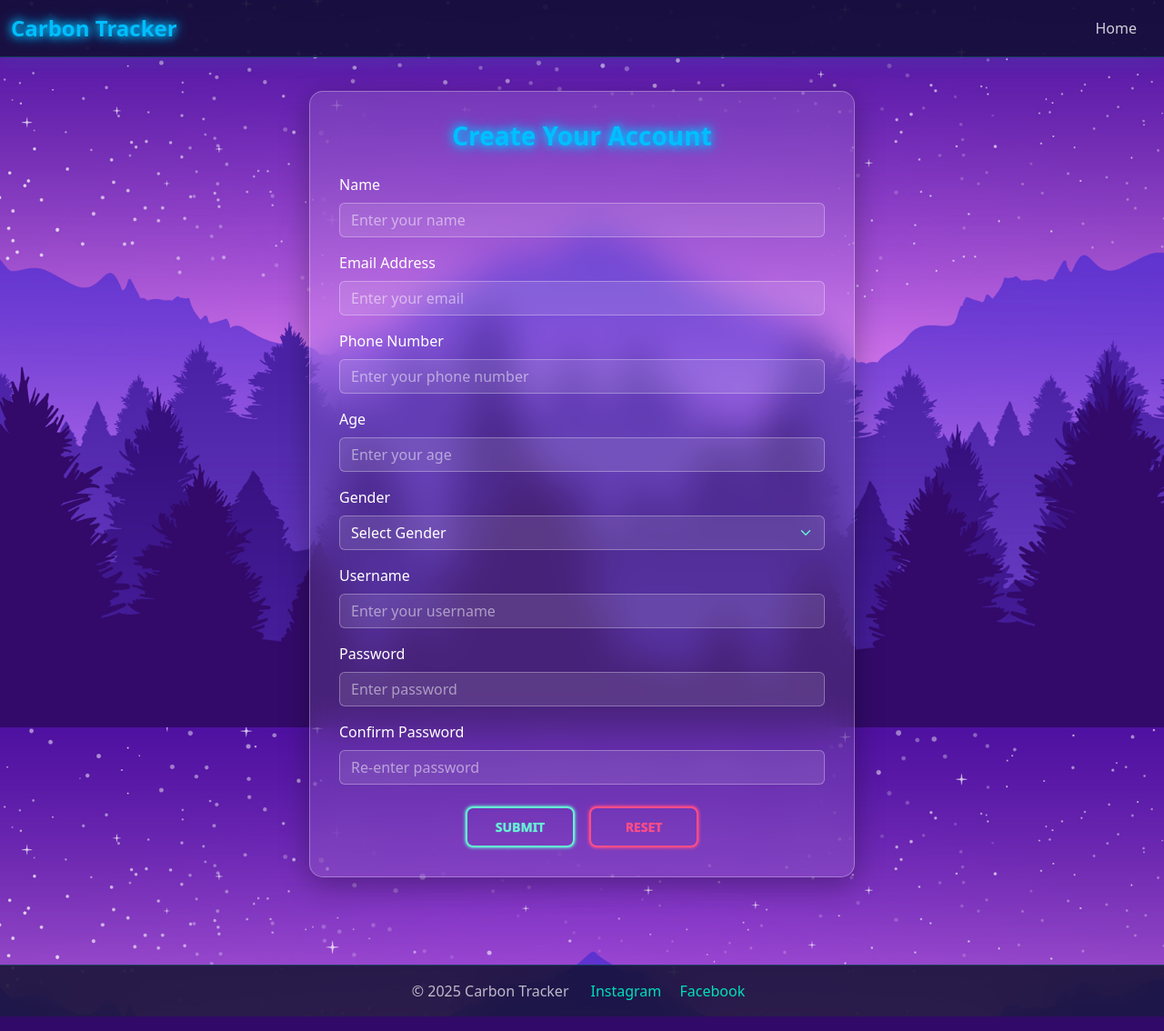
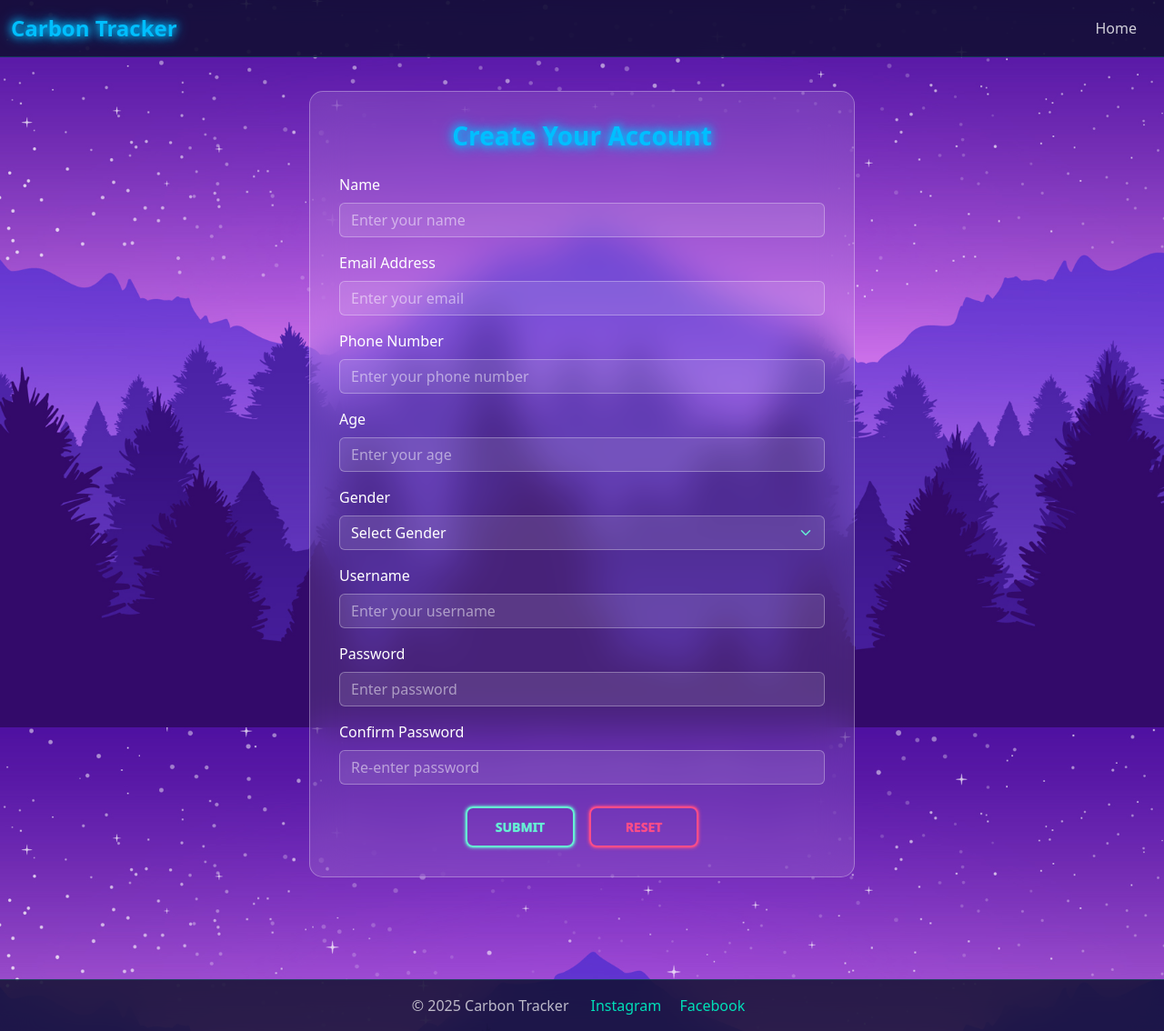
Before and after one commit to Yuvrajsinghko/EcoTracker, a Flask app: page /signup in a window 1280 px wide. Shown: the whole page at 91% size. Run offline with Flask 3, Linux system fonts and the light colour scheme.

Commit message:
fixed some minor bugs in signup.html

```diff
--- a/templates/Signup.html
+++ b/templates/Signup.html
@@ -38,7 +38,7 @@
         left: 0;
         width: 100%;
         height: 100%;
-        background: rgba(0, 0, 0, 0.1);
+        background: rgba(0, 0, 0, 0);
         z-index: -1;
       }
 
@@ -46,7 +46,6 @@
       .navbar {
         background: rgba(10, 14, 39, 0.8) !important;
         backdrop-filter: blur(20px);
-        box-shadow: 0 4px 20px rgba(0, 224, 184, 0.1);
         border-bottom: 1px solid rgba(0, 224, 184, 0.2);
       }
 
@@ -99,9 +98,8 @@
         background: rgba(255, 255, 255, 0.1);
         border-radius: 15px;
         padding: 2rem;
-        box-shadow: 0 8px 32px rgba(0, 0, 0, 0.3);
         border: 1px solid rgba(255, 255, 255, 0.3);
-        margin-bottom: 1rem;
+        margin-bottom: 2rem;
         width: 100%;
         max-width: 600px;
       }
@@ -268,6 +266,7 @@
         padding: 1rem 0;
         border-top: 1px solid rgba(0, 224, 184, 0.2);
         color: rgba(255, 255, 255, 0.7);
+        margin-top: auto;
       }
 
       .footer-custom a {
```
